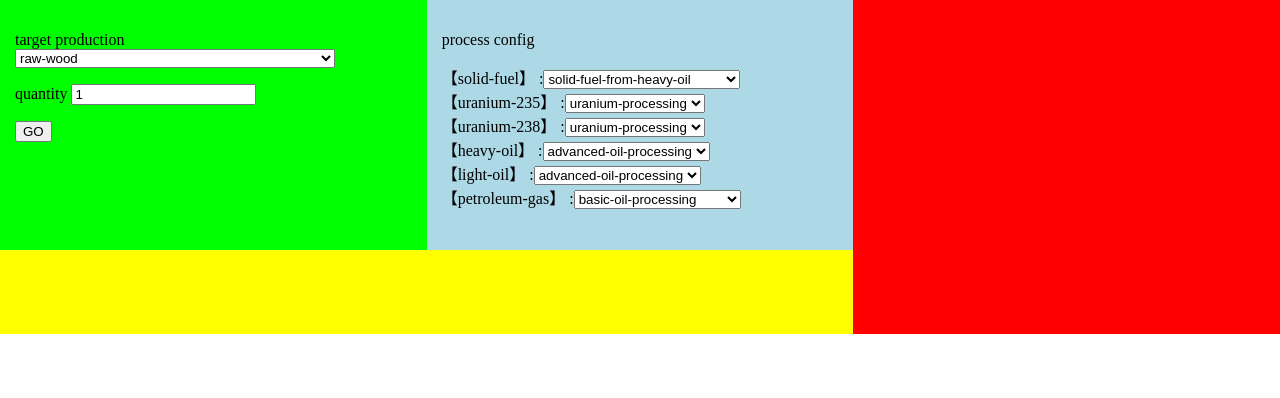
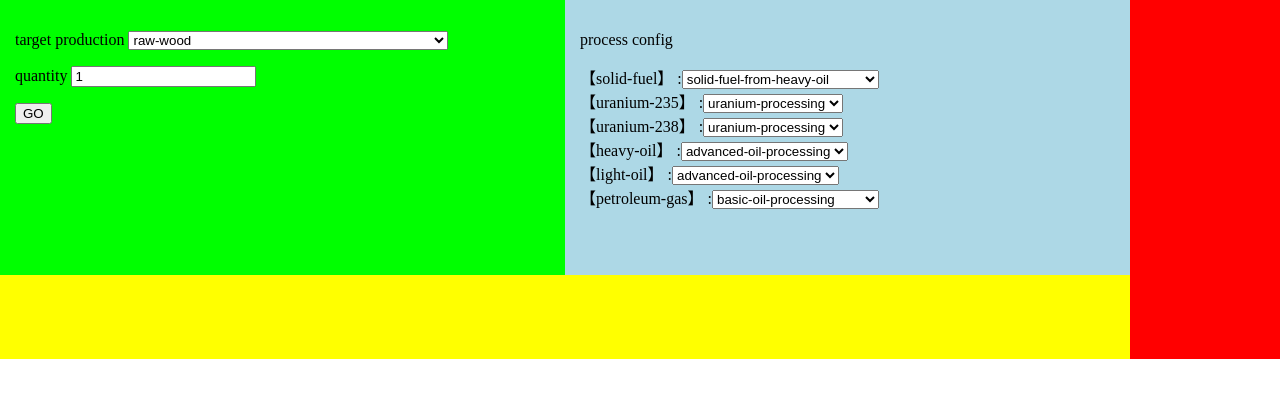
Before and after one commit to piyopiyo-yaba/factorioItemChainViewer, a plain HTML site: page index.html in a window 1280 px wide. Drawn offline with Linux system fonts and the light colour scheme.

Commit message:
Update grid.css

```diff
--- a/css/grid.css
+++ b/css/grid.css
@@ -6,9 +6,9 @@ body		{
 
 #wrapper	{
 			display: grid;
-			grid-template:	[header-top] "form config view" 250px [header-bottom]
+			grid-template:	[header-top] "form config view" 275px [header-bottom]
                  			[main-top]   "graph graph view" 1fr [main-bottom]
-                			/ 1fr 1fr 1fr;
+                			/ 1fr 1fr 150px;
 		}
 
 #formBox	{
```
